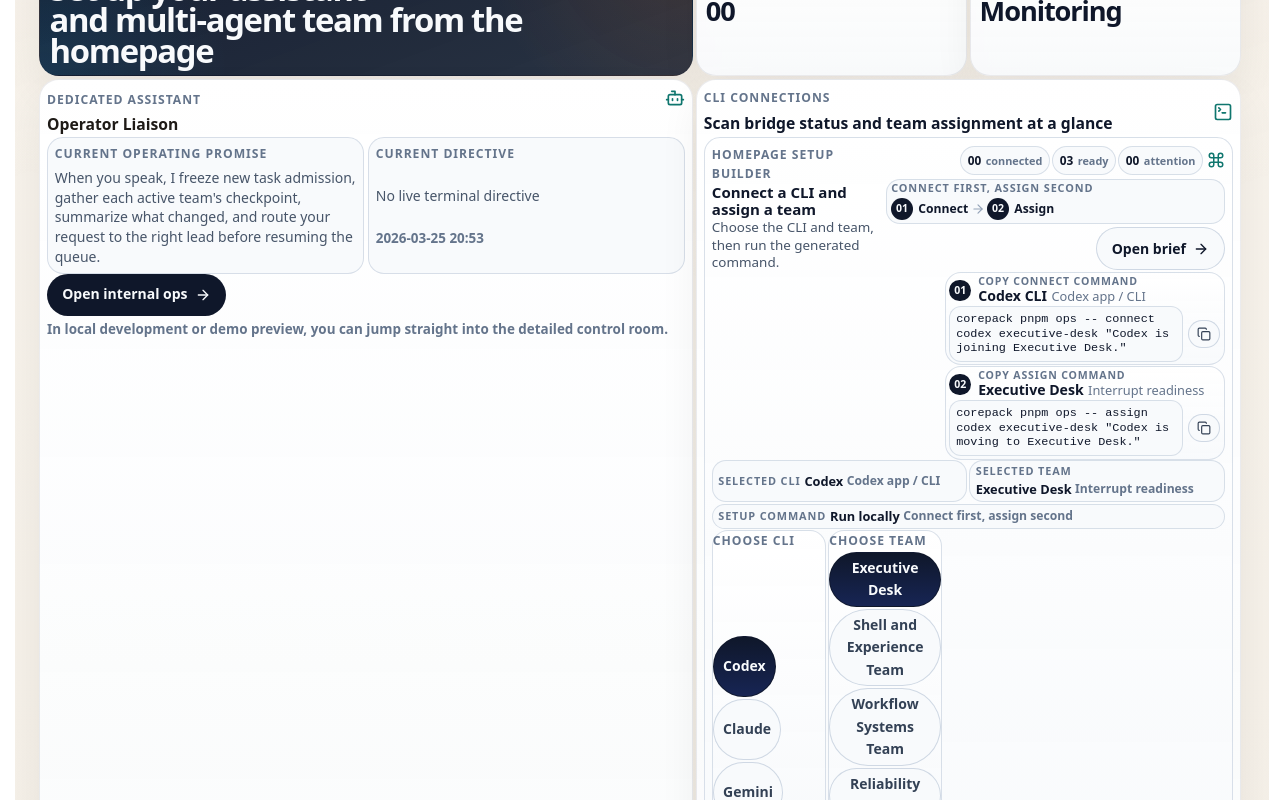
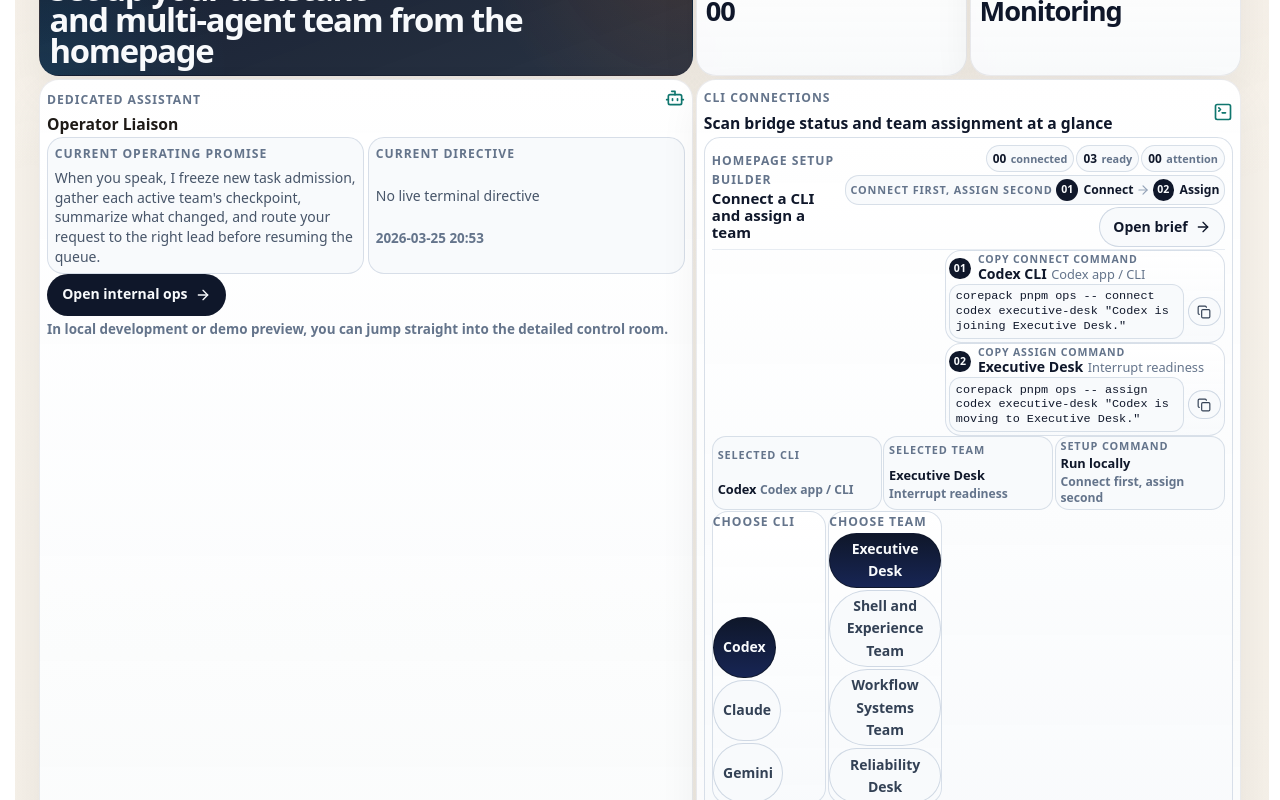
Before and after one commit to GongJae00/research-pages, a Next.js app in the folder apps/web/: page /en in a window 1280 px wide. Shown: the part 1640-2440 px from the top of the page. Built offline with nearby package versions, Linux system fonts and the light colour scheme; no server answers.

Commit message:
Autonomy batch 1426: shell-experience

```diff
--- a/apps/web/src/components/homepage-agent-control-section.module.css
+++ b/apps/web/src/components/homepage-agent-control-section.module.css
@@ -212,7 +212,7 @@
   align-items: center;
   gap: 0.45rem;
   border-radius: 999px;
-  padding: 0.58rem 0.92rem;
+  padding: 0.48rem 0.82rem;
   border: 1px solid rgba(203, 213, 225, 0.9);
   background: rgba(248, 250, 252, 0.96);
   color: #0f172a;
@@ -247,7 +247,7 @@
 
 .setupBuilderCard {
   display: grid;
-  gap: 0.05rem;
+  gap: 0.02rem;
   margin-top: 0.08rem;
 }
 
@@ -385,12 +385,14 @@
 
 .setupHeader {
   align-items: center;
+  padding-bottom: 0.12rem;
+  border-bottom: 1px solid rgba(226, 232, 240, 0.82);
 }
 
 .setupHeaderActions {
   align-items: center;
   flex-wrap: wrap;
-  gap: 0.24rem;
+  gap: 0.18rem;
   justify-content: flex-end;
 }
 
@@ -408,7 +410,7 @@
 
 .setupCommands {
   margin-top: 0;
-  gap: 0.06rem;
+  gap: 0.04rem;
 }
 
 .setupPickerGrid {
@@ -421,9 +423,9 @@
 }
 
 .setupDigestRow {
-  display: flex;
-  flex-wrap: wrap;
-  gap: 0.12rem;
+  display: grid;
+  grid-template-columns: repeat(3, minmax(0, 1fr));
+  gap: 0.08rem;
 }
 
 .providerSummaryChips {
@@ -437,7 +439,7 @@
   display: inline-flex;
   align-items: center;
   gap: 0.28rem;
-  padding: 0.24rem 0.42rem;
+  padding: 0.2rem 0.38rem;
   border: 1px solid rgba(203, 213, 225, 0.72);
   border-radius: 999px;
   background: rgba(248, 250, 252, 0.92);
@@ -453,8 +455,8 @@
 }
 
 .setupDigestRow .setupSummaryItem {
-  flex: 1 1 180px;
-  padding: 0.24rem 0.34rem;
+  min-width: 0;
+  padding: 0.2rem 0.3rem;
 }
 
 .compactBody {
@@ -511,7 +513,7 @@
 .copyCard {
   display: grid;
   gap: 0.08rem;
-  padding: 0.18rem 0.22rem;
+  padding: 0.16rem 0.2rem;
 }
 
 .copyMetaRow,
@@ -884,6 +886,10 @@
     justify-content: flex-start;
   }
 
+  .setupDigestRow {
+    grid-template-columns: 1fr;
+  }
+
   .lead,
   .summaryCard,
   .heroCard,
--- a/apps/web/src/components/homepage-agent-control-section.tsx
+++ b/apps/web/src/components/homepage-agent-control-section.tsx
@@ -370,7 +370,6 @@ export function HomepageAgentControlSection({
               <div className={styles.setupTitleBlock}>
                 <span className={styles.metaLabel}>{copy.setupBuilderLabel}</span>
                 <h4>{copy.setupBuilderTitle}</h4>
-                <p className={styles.compactBody}>{copy.setupBuilderBody}</p>
               </div>
               <div className={styles.setupHeaderActions}>
                 <div className={styles.providerSummaryChips}>
@@ -386,9 +385,6 @@ export function HomepageAgentControlSection({
                     <strong>{String(attentionCount).padStart(2, "0")}</strong>
                     {getProviderStatusLabel(locale, "attention")}
                   </span>
-                </div>
-                <div className={styles.setupHeaderTools}>
-                  <Command size={18} />
                 </div>
                 <div className={styles.sequencePill}>
                   <span className={styles.setupDigestLabel}>{copy.commandOrder}</span>
```
